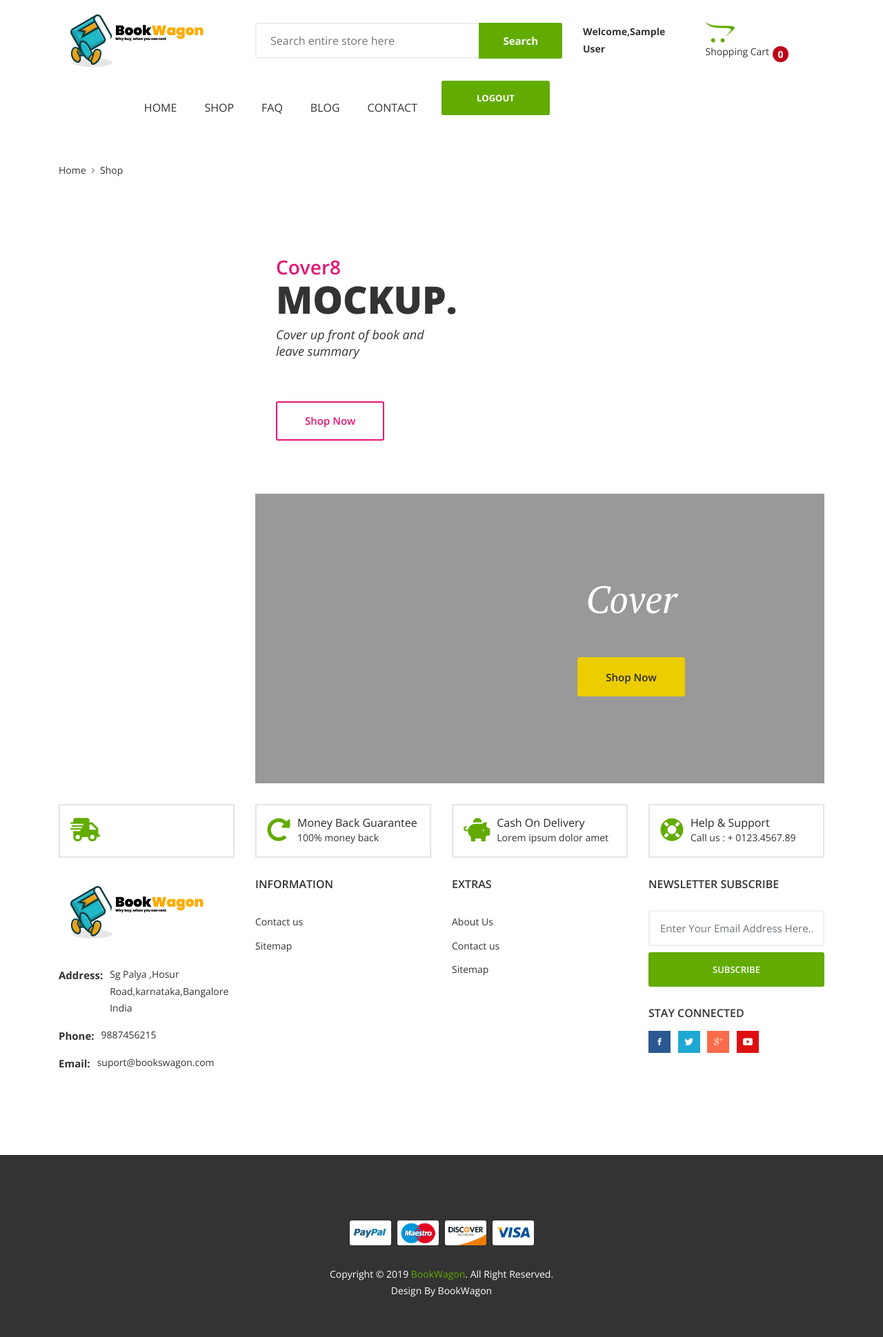
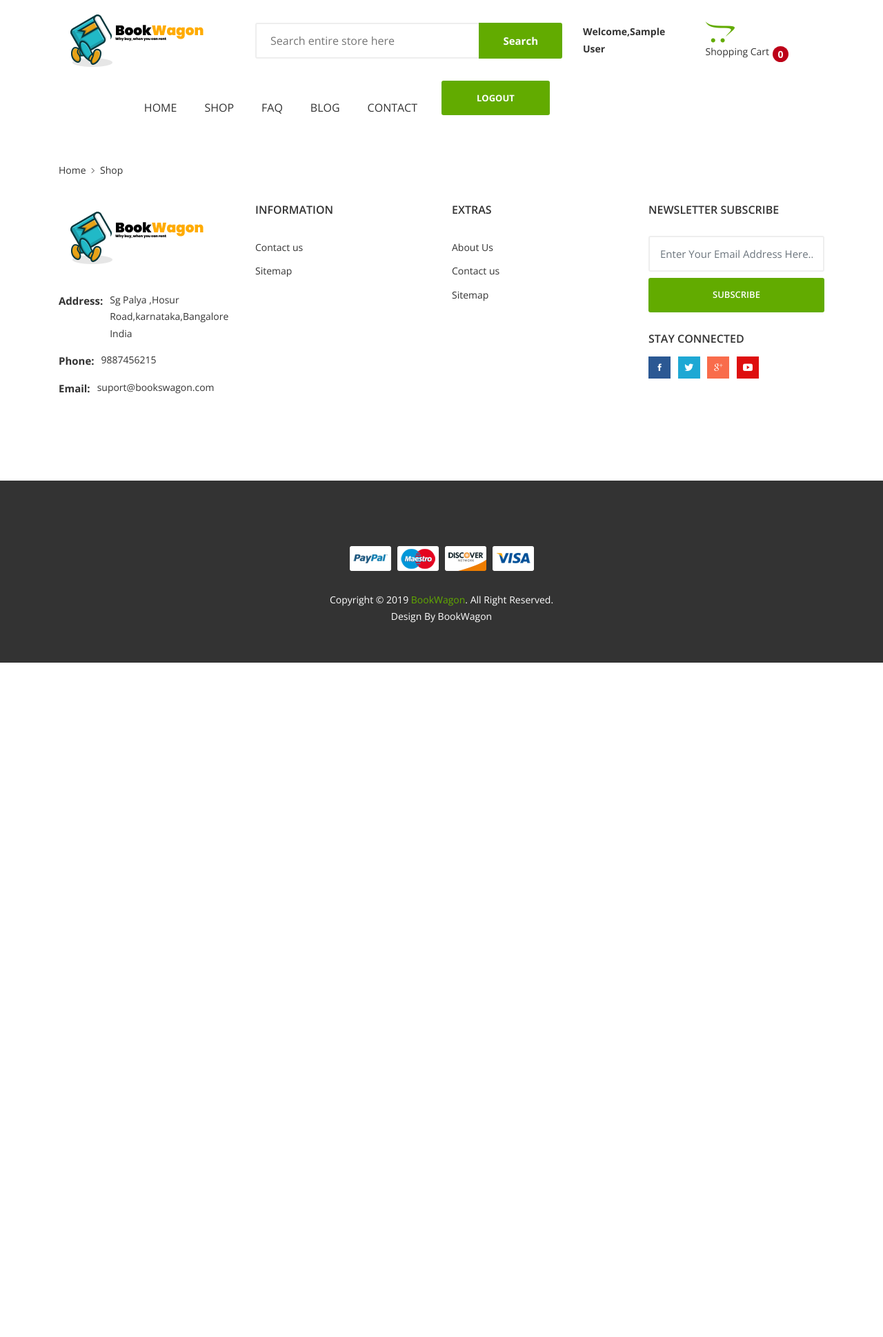
Before and after one commit to dipanshuvaibhav/BookWagon_DBMS_Project, a PHP site: page /shop-grid-left-sidebar.php in a window 1280 px wide. Shown: the whole page at 69% size. After the commit the page ends 961 px from the top, so only its background shows below. Run offline with PHP 8.4, Linux system fonts and the light colour scheme; the visitor is signed in with stand-in values (Sample User, id 1); data that the repository does not hold is empty; some web fonts are replaced.

Commit message:
Revert "Update shop-grid-left-sidebar.php"
This reverts commit 226fee3c4614a51c2f72fdfc21a3dac499861d8c.

```diff
--- a/shop-grid-left-sidebar.php
+++ b/shop-grid-left-sidebar.php
@@ -166,102 +166,7 @@ session_start();
 				</div>
 			</div>
 		</section>
-		<section class="hero-area hero-slider-4 ">
-            <div class="container">
-                <div class="row">
-                    <div class="col-lg-9 offset-lg-3">
-                        <div class="sb-slick-slider" data-slick-setting='{
-                                                                    "autoplay": true,
-                                                                    "autoplaySpeed": 8000,
-                                                                    "slidesToShow": 1,
-                                                                    "dots":true
-                                                                    }'>
-                            <div class="single-slide bg-image bg-overlay--white"
-                                data-bg="image/bg-images/home-4-slider-1.jpg">
-                                <div class="home-content text-left pl--30">
-                                    <div class="row">
-                                        <div class="col-lg-5">
-                                            <span class="title-small">Cover8</span>
-                                            <h1>Mockup.</h1>
-                                            <p>Cover up front of book and
-                                                <br>leave summary</p>
-                                            <a href="shop-grid-left-sidebar.php" class="btn btn-outlined--pink">
-                                                Shop Now
-                                            </a>
-                                        </div>
-                                    </div>
-                                </div>
-                            </div>
-                            <div class="single-slide bg-image bg-overlay--dark"
-                                data-bg="image/bg-images/home-4-slider-2.jpg">
-                                <div class="home-content text-center">
-                                    <div class="row justify-content-end">
-                                        <div class="col-lg-8">
-                                            <h1 class="v2">Cover</h1>
-                                            <h2></h2>
-                                            <a href="shop-grid-left-sidebar.php" class="btn btn--yellow">
-                                                Shop Now
-                                            </a>
-                                        </div>
-                                    </div>
-                                </div>
-                            </div>
-                        </div>
-                    </div>
-                </div>
-            </div>
-        </section>
-        <!--=================================
-        Home Features Section
-    ===================================== -->
-        <section class="mb--30">
-            <h2 class="sr-only">Feature Section</h2>
-            <div class="container">
-                <div class="row">
-                    <div class="col-xl-3 col-md-6 mt--30">
-                        <div class="feature-box h-100">
-                            <div class="icon">
-                                <i class="fas fa-shipping-fast"></i>
-                            </div>
 
-                        </div>
-                    </div>
-                    <div class="col-xl-3 col-md-6 mt--30">
-                        <div class="feature-box h-100">
-                            <div class="icon">
-                                <i class="fas fa-redo-alt"></i>
-                            </div>
-                            <div class="text">
-                                <h5>Money Back Guarantee</h5>
-                                <p>100% money back</p>
-                            </div>
-                        </div>
-                    </div>
-                    <div class="col-xl-3 col-md-6 mt--30">
-                        <div class="feature-box h-100">
-                            <div class="icon">
-                                <i class="fas fa-piggy-bank"></i>
-                            </div>
-                            <div class="text">
-                                <h5>Cash On Delivery</h5>
-                                <p>Lorem ipsum dolor amet</p>
-                            </div>
-                        </div>
-                    </div>
-                    <div class="col-xl-3 col-md-6 mt--30">
-                        <div class="feature-box h-100">
-                            <div class="icon">
-                                <i class="fas fa-life-ring"></i>
-                            </div>
-                            <div class="text">
-                                <h5>Help & Support</h5>
-                                <p>Call us : + 0123.4567.89</p>
-                            </div>
-                        </div>
-                    </div>
-                </div>
-            </div>
-        </section>
 		<!--<main class="inner-page-sec-padding-bottom">
 
 			<div id="message">
```
